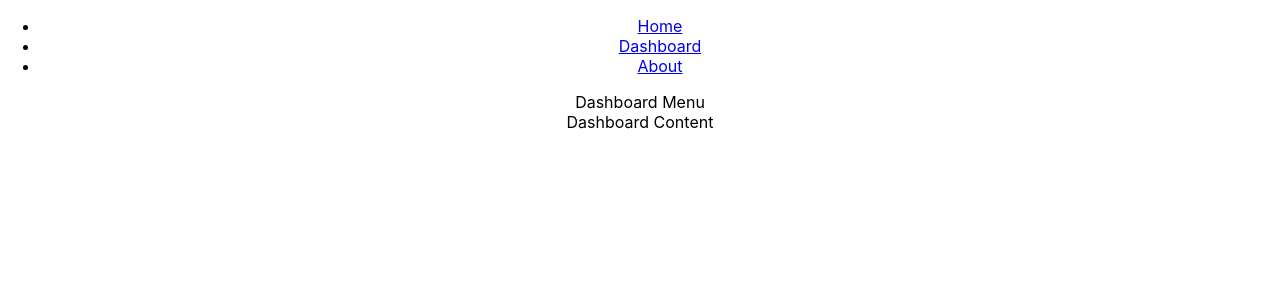
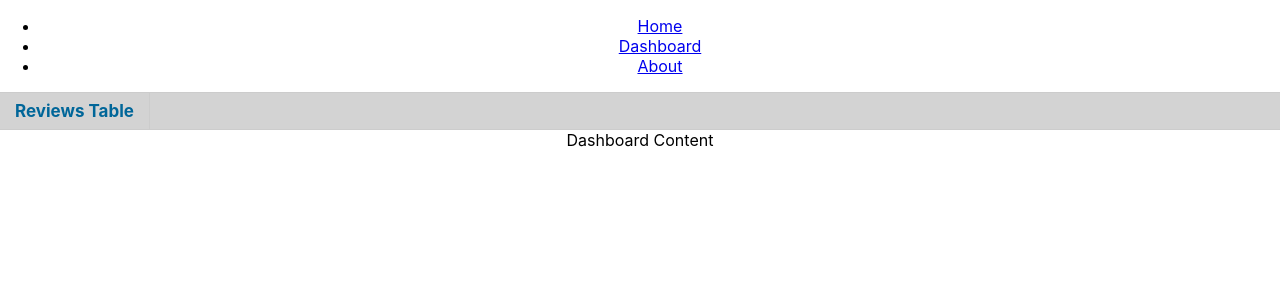
Before and after one commit to iamha1/dashboard-react, a React (Create React App) app: page /dashboard in a window 1280 px wide. Shown: the top 300 px of the page. Built offline with nearby package versions, Linux system fonts and the light colour scheme.

Commit message:
add dashboardMenu to page

```diff
--- a/src/pages/dashboard_page.js
+++ b/src/pages/dashboard_page.js
@@ -1,14 +1,15 @@
 import React from "react"
+import { Switch, Route } from "react-router-dom"
+import DashboardMenu from "../components/dashboard_menu"
 
 function DashboardPage (){
     return (
         <div id="dashboard_page" className="App-page">
-            <div id="dashboard_menu">
-                Dashboard Menu
-            </div>
-            <div id="dashboard_content">
-                Dashboard Content
-            </div>
+            <DashboardMenu />
+            <Switch>
+                <Route exact path="/dashboard"
+   component={() => "Dashboard Content"} />
+            </Switch>
         </div>
     )
 }
```
